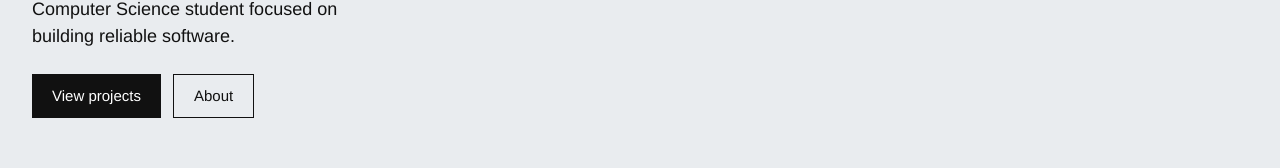
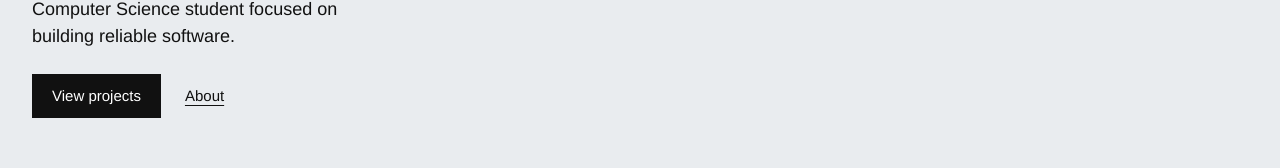
Before and after one commit to jelome265/Jelome-Ngamuti, a React (Vite) app: page / in a window 1280 px wide. Shown: the part 136-304 px from the top of the page. Built offline with nearby package versions, Linux system fonts and the light colour scheme; a web font is replaced by a local one.

Commit message:
design: simplify secondary hero action

```diff
--- a/src/sections/Hero.tsx
+++ b/src/sections/Hero.tsx
@@ -9,11 +9,17 @@ export function Hero() {
     <section className="mx-auto flex min-h-[88svh] max-w-[1280px] flex-col justify-between px-[32px] pt-10 pb-8 max-md:min-h-[72svh] max-md:px-[18px]">
       <div className="reveal max-w-[36ch]">
         <p className="text-[18px]">{profile.positioning}</p>
-        <div className="reveal mt-6 flex flex-wrap gap-3">
-          <Link to="/projects" className="inline-flex min-h-11 items-center bg-foreground px-5 text-[15px] font-medium text-surface transition-colors duration-200 hover:bg-accent">
+        <div className="reveal mt-6 flex flex-wrap items-center gap-x-6 gap-y-3">
+          <Link
+            to="/projects"
+            className="inline-flex min-h-11 items-center bg-foreground px-5 text-[15px] font-medium text-surface transition-colors duration-200 hover:bg-accent"
+          >
             View projects
           </Link>
-          <Link to="/about" className="inline-flex min-h-11 items-center border border-foreground px-5 text-[15px] font-medium transition-colors duration-200 hover:bg-foreground hover:text-surface">
+          <Link
+            to="/about"
+            className="inline-flex min-h-11 items-center text-[15px] font-medium underline underline-offset-4 decoration-1 hover:text-accent"
+          >
             About
           </Link>
         </div>
```
